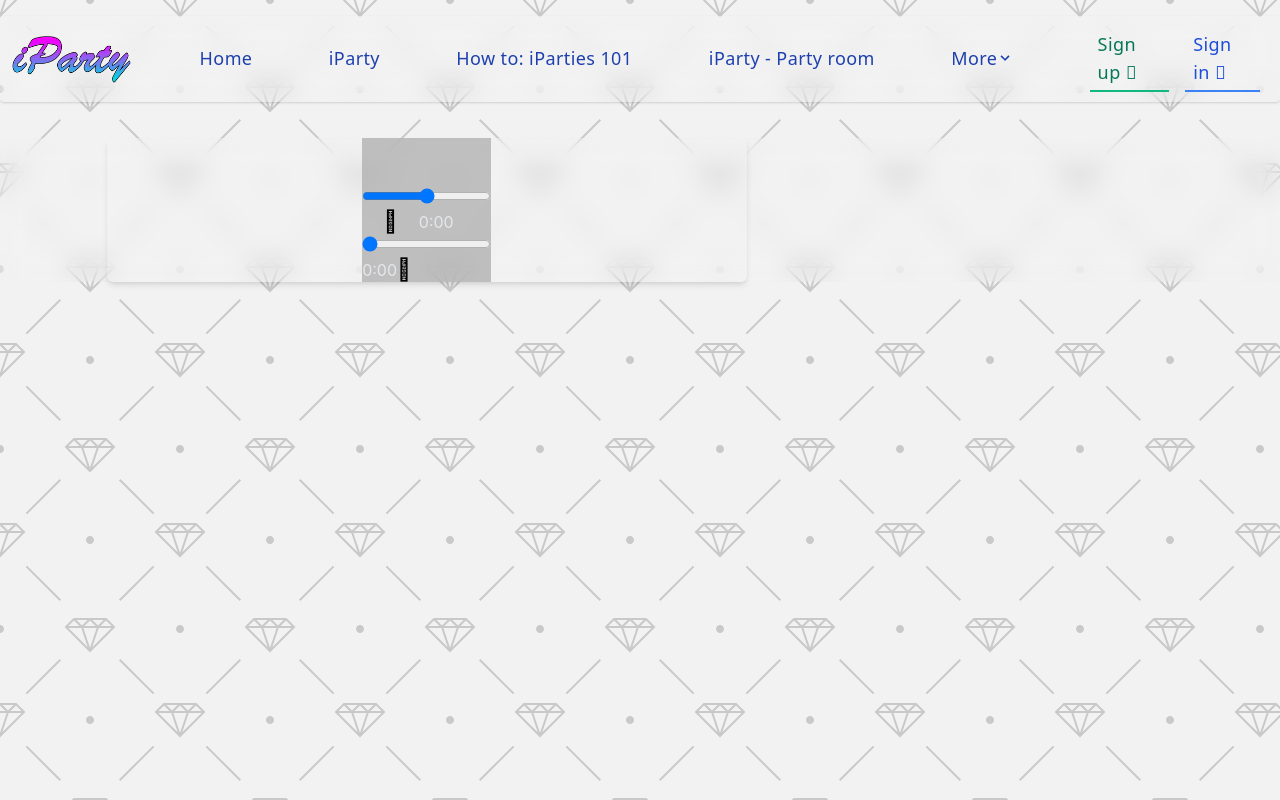
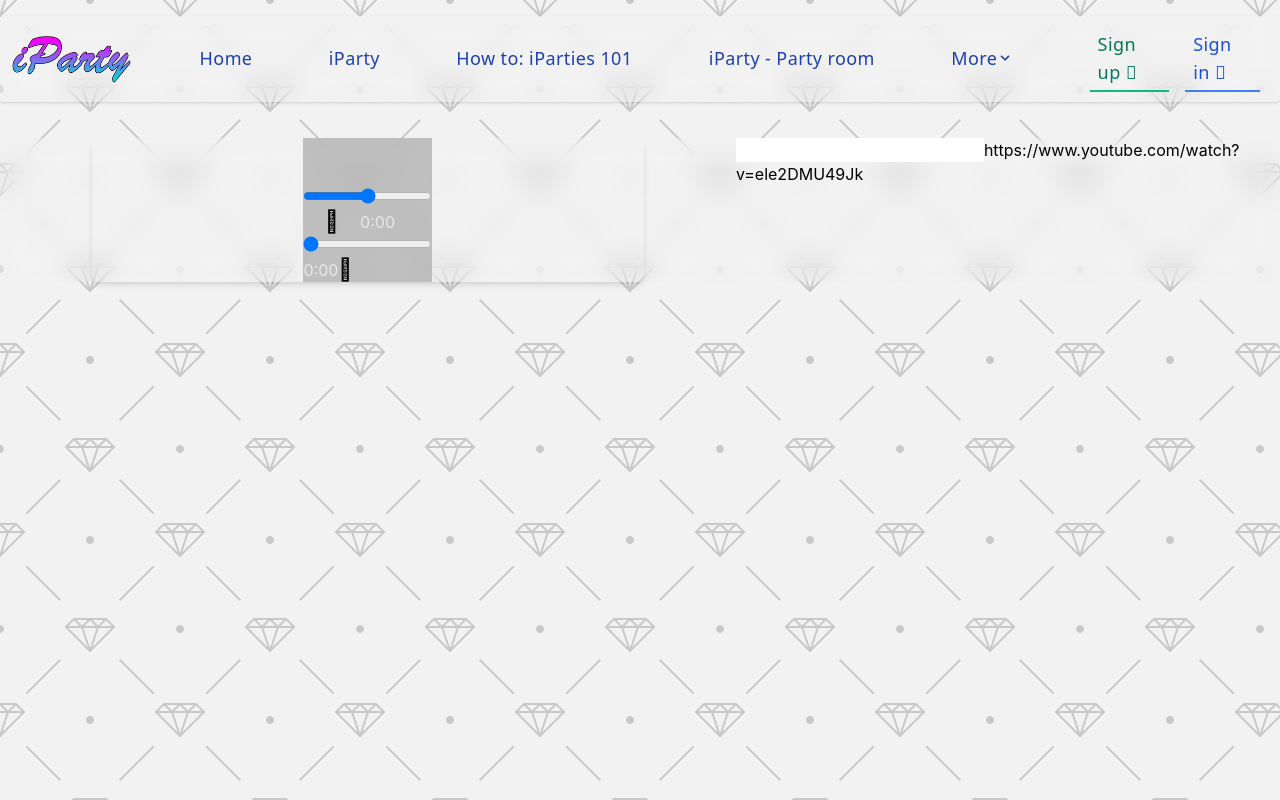
Before and after one commit to marinac-dev/iparty-v2-frontend, a React (Vite) app: page /player in a window 1280 px wide. Built offline with nearby package versions, Linux system fonts and the light colour scheme.

Commit message:
Add search

```diff
--- a/src/components/player/IPartyPlayer.tsx
+++ b/src/components/player/IPartyPlayer.tsx
@@ -1,6 +1,7 @@
 import React, { useEffect } from "react";
 
 import { Player } from "./Player";
+import { Search } from "./Search";
 
 interface Props {}
 
@@ -11,6 +12,7 @@ export const IPartyPlayer: React.FC<Props> = () => {
       <div className="player-and-search ios-bg-clear">
         <Player />
         {/* <Search /> */}
+        <Search />
       </div>
       {/* PlayList */}
     </div>
--- /dev/null
+++ b/src/components/player/Search.tsx
@@ -0,0 +1,9 @@
+import React from "react";
+interface Props {}
+
+export const Search: React.FC<Props> = () => {
+  return <div className="search">
+    <input type="search" name="" id="" />
+    https://www.youtube.com/watch?v=ele2DMU49Jk
+  </div>;
+};
```
